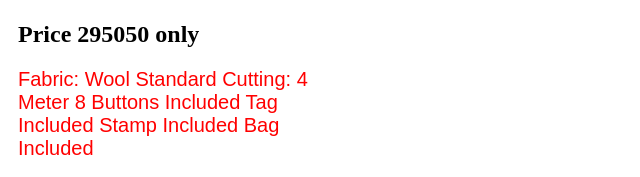
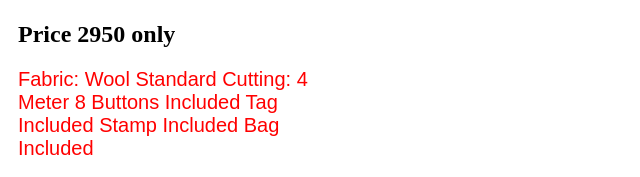
Before and after one commit to SjStore012/SjClothingStore1, a plain HTML site: page next.page.html in a window 1280 px wide. Shown: the part 2654-2831 px from the top of the page, 0-640 px from the left. Drawn offline with Linux system fonts and the light colour scheme.

Commit message:
Update next.page.html

```diff
--- a/next.page.html
+++ b/next.page.html
@@ -152,7 +152,7 @@ Bag Included
                 <img class="mencloth" src="picsandlogos/m66.jpg">
                   <div class="priceflex">
                     <h2 Class="price">
-                      Price 295050 only
+                      Price 2950 only
                     </h2>
                     <p class="detail-item" >
   Fabric: Wool
```
